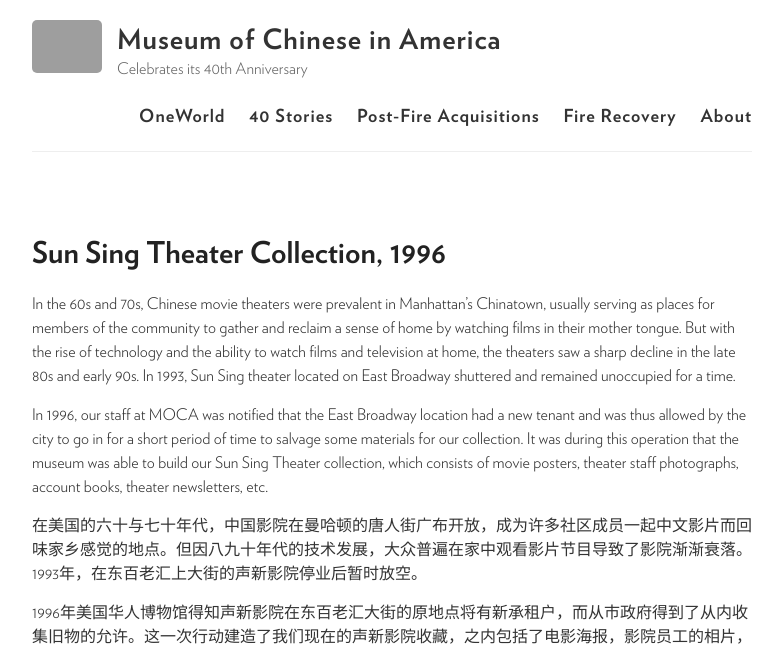
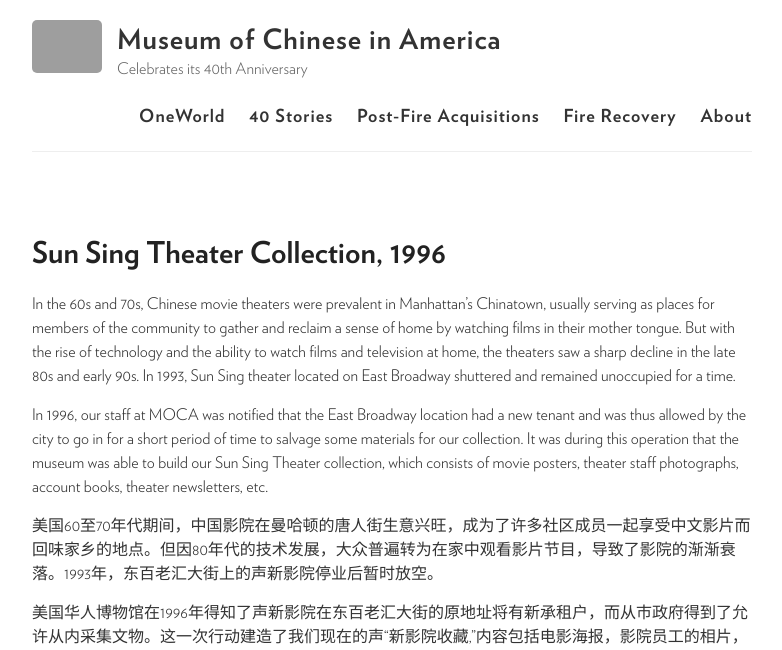
Before and after one commit to moca40/moca40.github.io, a Jekyll site: the page built from _stories/1996-01-01-sun-sing.md, in a window 1280 px wide. Shown: the top 650 px of the page, without its empty margins (248-1030 px from the left). Built offline with Jekyll 4.4.1, drawn with Linux system fonts in a browser that asks for light colours; some of the changed text lies outside the part shown; grey boxes are pictures that could not be loaded.

Commit message:
Update 1996-01-01-sun-sing.md

```diff
--- a/_stories/1996-01-01-sun-sing.md
+++ b/_stories/1996-01-01-sun-sing.md
@@ -20,8 +20,8 @@
 
 In 1996, our staff at MOCA was notified that the East Broadway location had a new tenant and was thus allowed by the city to go in for a short period of time to salvage some materials for our collection.  It was during this operation that the museum was able to build our Sun Sing Theater collection, which consists of movie posters, theater staff photographs, account books, theater newsletters, etc.
 
-在美国的六十与七十年代，中国影院在曼哈顿的唐人街广布开放，成为许多社区成员一起中文影片而回味家乡感觉的地点。但因八九十年代的技术发展，大众普遍在家中观看影片节目导致了影院渐渐衰落。1993年，在东百老汇上大街的声新影院停业后暂时放空。
+美国60至70年代期间，中国影院在曼哈顿的唐人街生意兴旺，成为了许多社区成员一起享受中文影片而回味家乡的地点。但因80年代的技术发展，大众普遍转为在家中观看影片节目，导致了影院的渐渐衰落。1993年，东百老汇大街上的声新影院停业后暂时放空。
 
-1996年美国华人博物馆得知声新影院在东百老汇大街的原地点将有新承租户，而从市政府得到了从内收集旧物的允许。这一次行动建造了我们现在的声新影院收藏，之内包括了电影海报，影院员工的相片，账本，影院通讯，等等。
+美国华人博物馆在1996年得知了声新影院在东百老汇大街的原地址将有新承租户，而从市政府得到了允许从内采集文物。这一次行动建造了我们现在的声“新影院收藏,”内容包括电影海报，影院员工的相片，账本，影院通讯，等等文物。
 
 {% include slideshow.html %}
```
